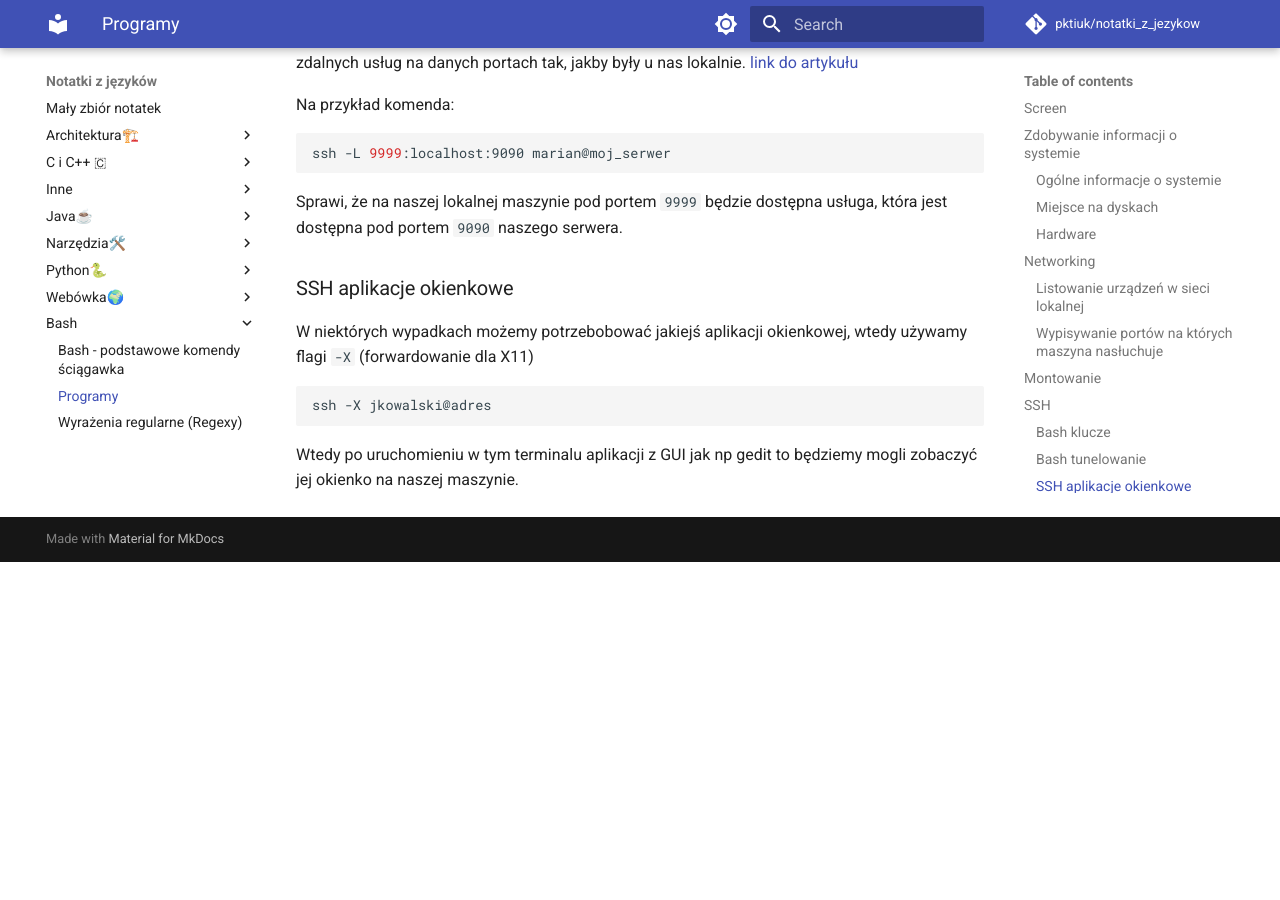
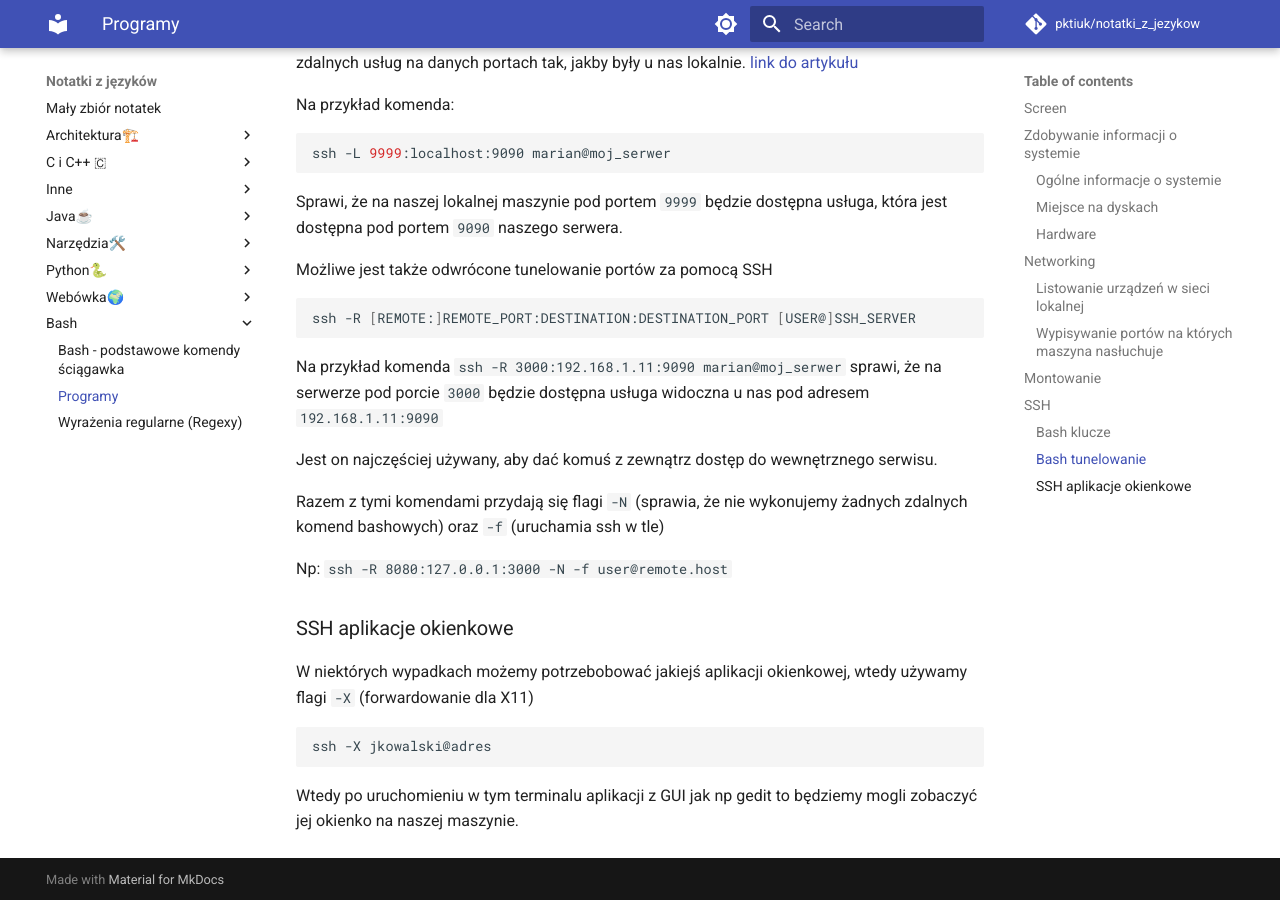
Before and after one commit to pktiuk/notatki_z_jezykow, an MkDocs documentation site: the page built from docs/bash/programy.md, in a window 1280 px wide and 900 px high, scrolled down 4633 px. Built offline with MkDocs 1.6.1 and Material for MkDocs 9.7.7, drawn with Linux system fonts in a browser that asks for light colours; comment, search, counter and statistics services are not loaded; before the commit the page ends 5195 px from its top, so only the background shows below that.

Commit message:
Opisanie odwróconych tuneli

````diff
--- a/docs/bash/programy.md
+++ b/docs/bash/programy.md
@@ -222,7 +222,6 @@ Host fajnyserwer
 
 Inną przydatną rzeczą jest tunelowanie portów za pomocą ssh. Pozwala to na dostęp do zdalnych usług na danych portach tak, jakby były u nas lokalnie. [link do artykułu](https://goteleport.com/blog/ssh-tunneling-explained/)
 
-
 Na przykład komenda:
 
 ```bash
@@ -231,6 +230,19 @@ ssh -L 9999:localhost:9090 marian@moj_serwer
 
 Sprawi, że na naszej lokalnej maszynie pod portem `9999` będzie dostępna usługa, która jest dostępna pod portem `9090` naszego serwera.
 
+Możliwe jest także odwrócone tunelowanie portów za pomocą SSH
+
+```bash
+ssh -R [REMOTE:]REMOTE_PORT:DESTINATION:DESTINATION_PORT [USER@]SSH_SERVER
+```
+
+Na przykład komenda `ssh -R 3000:192.168.1.11:9090 marian@moj_serwer` sprawi, że na serwerze pod porcie `3000` będzie dostępna usługa widoczna u nas pod adresem `192.168.1.11:9090`
+
+Jest on najczęściej używany, aby dać komuś z zewnątrz dostęp do wewnętrznego serwisu.
+
+Razem z tymi komendami przydają się flagi `-N` (sprawia, że nie wykonujemy żadnych zdalnych komend bashowych) oraz `-f` (uruchamia ssh w tle)
+
+Np: `ssh -R 8080:127.0.0.1:3000 -N -f user@remote.host`
 
 ### SSH aplikacje okienkowe
 
````
